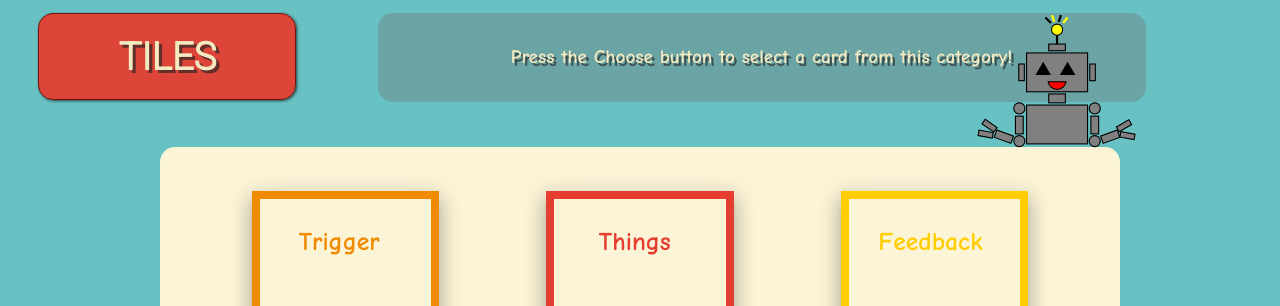
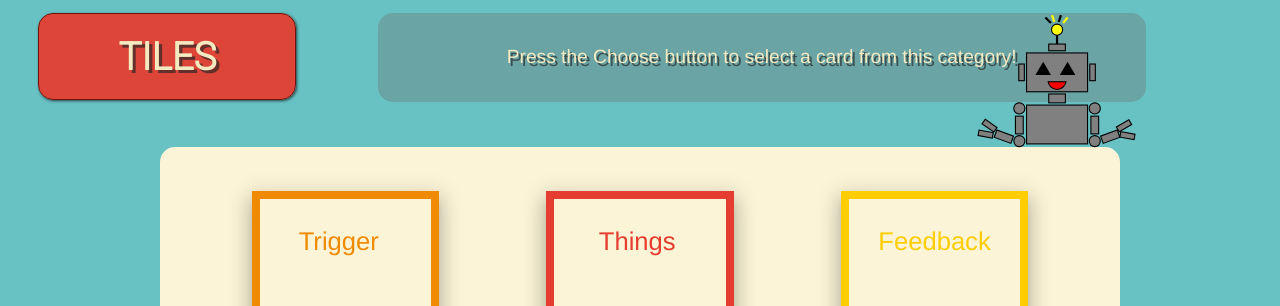
Before and after one commit to IT2901-Tiles/Tiles, a React (Create React App) app in the folder tiles01/frontend/: page /cards in a window 1280 px wide. Shown: the top 306 px of the page. Built offline with nearby package versions, Linux system fonts and the light colour scheme; what mic-recorder-to-mp3 would draw is missing.

Commit message:
Changed font from Comic Neue to Helvetica

```diff
--- a/tiles01/frontend/src/CSS/App.css
+++ b/tiles01/frontend/src/CSS/App.css
@@ -22,7 +22,7 @@ h1 {
 }
 
 p {
-  font-family: "Comic Neue", cursive;
+  font-family: Helvetica, sans-serif;
 }
 
 /** MAIN PAGE **/
@@ -36,7 +36,7 @@ p {
 
 .mainPage .infoBox {
   background-color: rgba(108, 143, 143, 0.589);
-  font-family: 'Comic Neue', cursive;
+  font-family: Helvetica, sans-serif;
   font-size: 2vw;
   color: #F3EAC2;
   padding: 1%;
--- a/tiles01/frontend/src/CSS/Card.css
+++ b/tiles01/frontend/src/CSS/Card.css
@@ -84,7 +84,7 @@
   top: 15%;
   font-size: 2vw;
   transition-timing-function: ease-out;
-  font-family: 'Comic Neue', sans-serif;
+  font-family: Helvetica, sans-serif;
 }
 
 #noCardChosenTrigger {
--- a/tiles01/frontend/src/CSS/TopContainer.css
+++ b/tiles01/frontend/src/CSS/TopContainer.css
@@ -35,7 +35,7 @@
 
 .TopContainer .infoBox{
     background-color: rgba(108, 143, 143, 0.589);
-    font-family: 'Comic Neue', cursive;
+    font-family: Helvetica, sans-serif;
     font-size: 1.5vw;
     color: #F3EAC2;
     border-radius: 15px;
```
Also changed, not shown: 1 other file (tests, documents, lock files or other folders).
